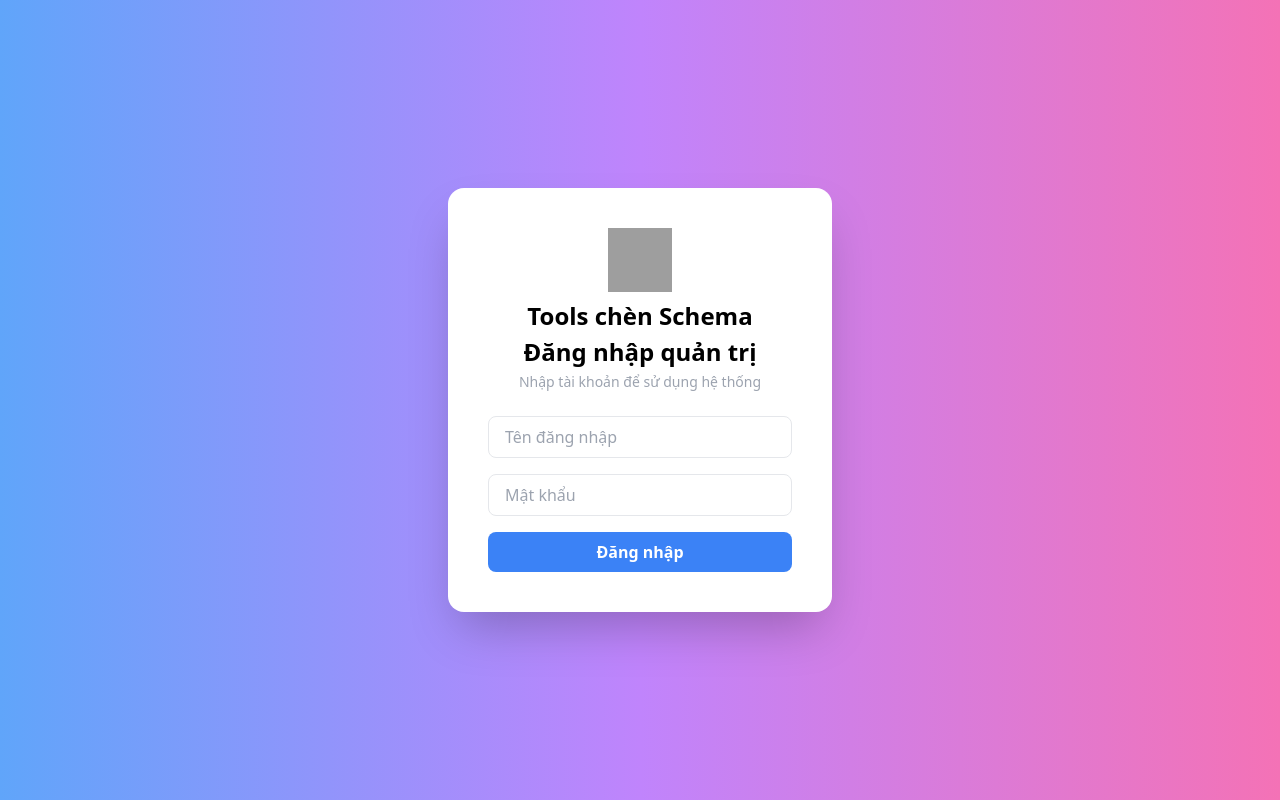
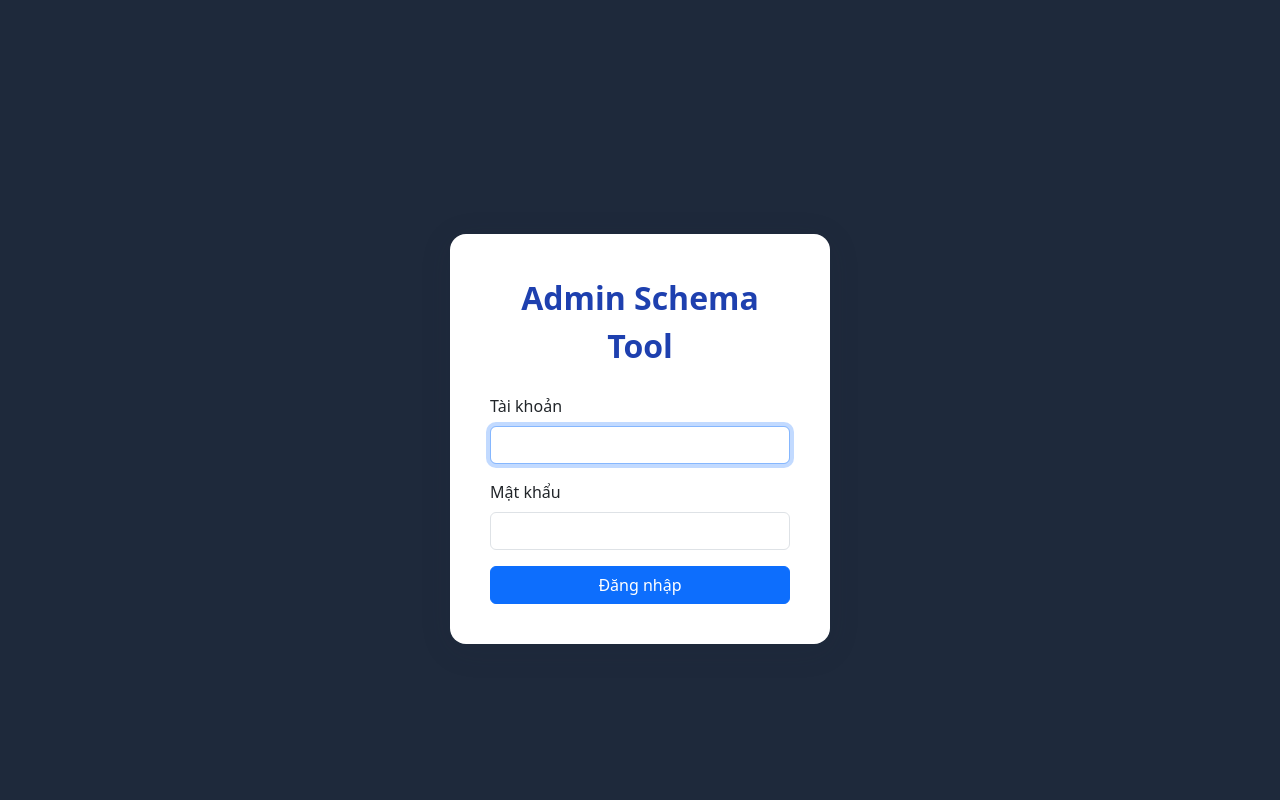
Before and after one commit to kelsey1334/web-chen-schema, a FastAPI app: page /login in a window 1280 px wide. Run offline with FastAPI, Linux system fonts and the light colour scheme; some libraries are stand-ins or nearby versions; grey boxes are pictures that could not be loaded.

Commit message:
Update login.html

```diff
--- a/templates/login.html
+++ b/templates/login.html
@@ -1,26 +1,47 @@
-<!-- templates/login.html -->
 <!DOCTYPE html>
-<html lang="en">
+<html lang="vi">
 <head>
     <meta charset="UTF-8">
-    <title>Đăng nhập | Web Chèn Schema</title>
-    <script src="https://cdn.tailwindcss.com"></script>
+    <title>Đăng nhập | Admin Schema Tool</title>
+    <link href="https://cdn.jsdelivr.net/npm/bootstrap@5.3.3/dist/css/bootstrap.min.css" rel="stylesheet">
+    <style>
+        body {
+            background: #1e293b;
+            min-height: 100vh;
+        }
+        .login-container {
+            margin-top: 7%;
+            max-width: 380px;
+            background: #fff;
+            border-radius: 16px;
+            padding: 2.5rem;
+            box-shadow: 0 6px 32px rgba(30,41,59,.12);
+        }
+        .brand {
+            font-weight: 700;
+            color: #1e40af;
+            font-size: 2rem;
+        }
+    </style>
 </head>
-<body class="bg-gradient-to-r from-blue-400 via-purple-400 to-pink-400 min-h-screen flex items-center justify-center">
-    <div class="bg-white rounded-2xl shadow-2xl p-10 w-full max-w-sm">
-        <div class="flex flex-col items-center mb-6">
-            <img src="https://cdn-icons-png.flaticon.com/512/1828/1828490.png" class="w-16 h-16 mb-2" alt="logo">
-            <h1 class="text-2xl font-bold mb-1">Tools chèn Schema</h1>
-            <h2 class="text-2xl font-bold mb-1">Đăng nhập quản trị</h2>
-            <p class="text-gray-400 text-sm">Nhập tài khoản để sử dụng hệ thống</p>
-        </div>
-        <form method="post" action="/login">
-            <input type="text" name="username" placeholder="Tên đăng nhập" class="w-full mb-4 px-4 py-2 border rounded-lg focus:outline-none focus:ring-2 focus:ring-blue-300" required>
-            <input type="password" name="password" placeholder="Mật khẩu" class="w-full mb-4 px-4 py-2 border rounded-lg focus:outline-none focus:ring-2 focus:ring-blue-300" required>
+<body>
+    <div class="container d-flex justify-content-center align-items-center" style="min-height:100vh">
+        <form class="login-container" method="post" action="/login">
+            <div class="text-center mb-4">
+                <span class="brand">Admin Schema Tool</span>
+            </div>
             {% if error %}
-            <div class="bg-red-100 text-red-500 p-2 mb-4 rounded">{{ error }}</div>
+                <div class="alert alert-danger py-2 text-center mb-3">{{ error }}</div>
             {% endif %}
-            <button type="submit" class="w-full py-2 bg-blue-500 hover:bg-blue-600 text-white rounded-lg font-semibold transition">Đăng nhập</button>
+            <div class="mb-3">
+                <label class="form-label">Tài khoản</label>
+                <input type="text" name="username" class="form-control" required autofocus>
+            </div>
+            <div class="mb-3">
+                <label class="form-label">Mật khẩu</label>
+                <input type="password" name="password" class="form-control" required>
+            </div>
+            <button class="btn btn-primary w-100" type="submit">Đăng nhập</button>
         </form>
     </div>
 </body>
```
